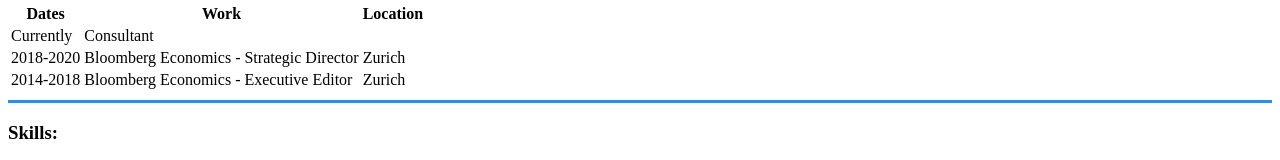
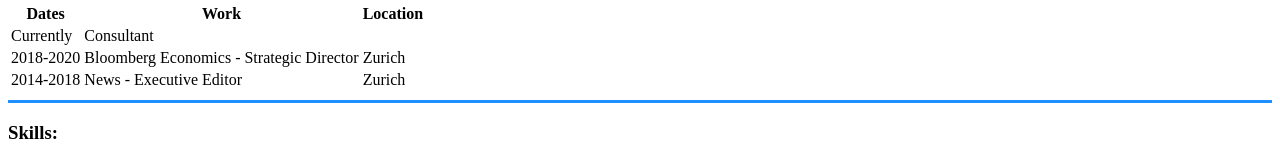
Before and after one commit to MarcoBabic/CV, a plain HTML site: page index.html in a window 1280 px wide. Shown: the part 417-577 px from the top of the page. Drawn offline with Linux system fonts and the light colour scheme.

Commit message:
Add files via upload

```diff
--- a/index.html
+++ b/index.html
@@ -40,7 +40,7 @@
       </tr>
       <tr>
         <td>2014-2018</td>
-        <td>Bloomberg Economics - Executive Editor</td>
+        <td>News - Executive Editor</td>
         <td>Zurich</td>
       </tr>
     </tbody>
```
